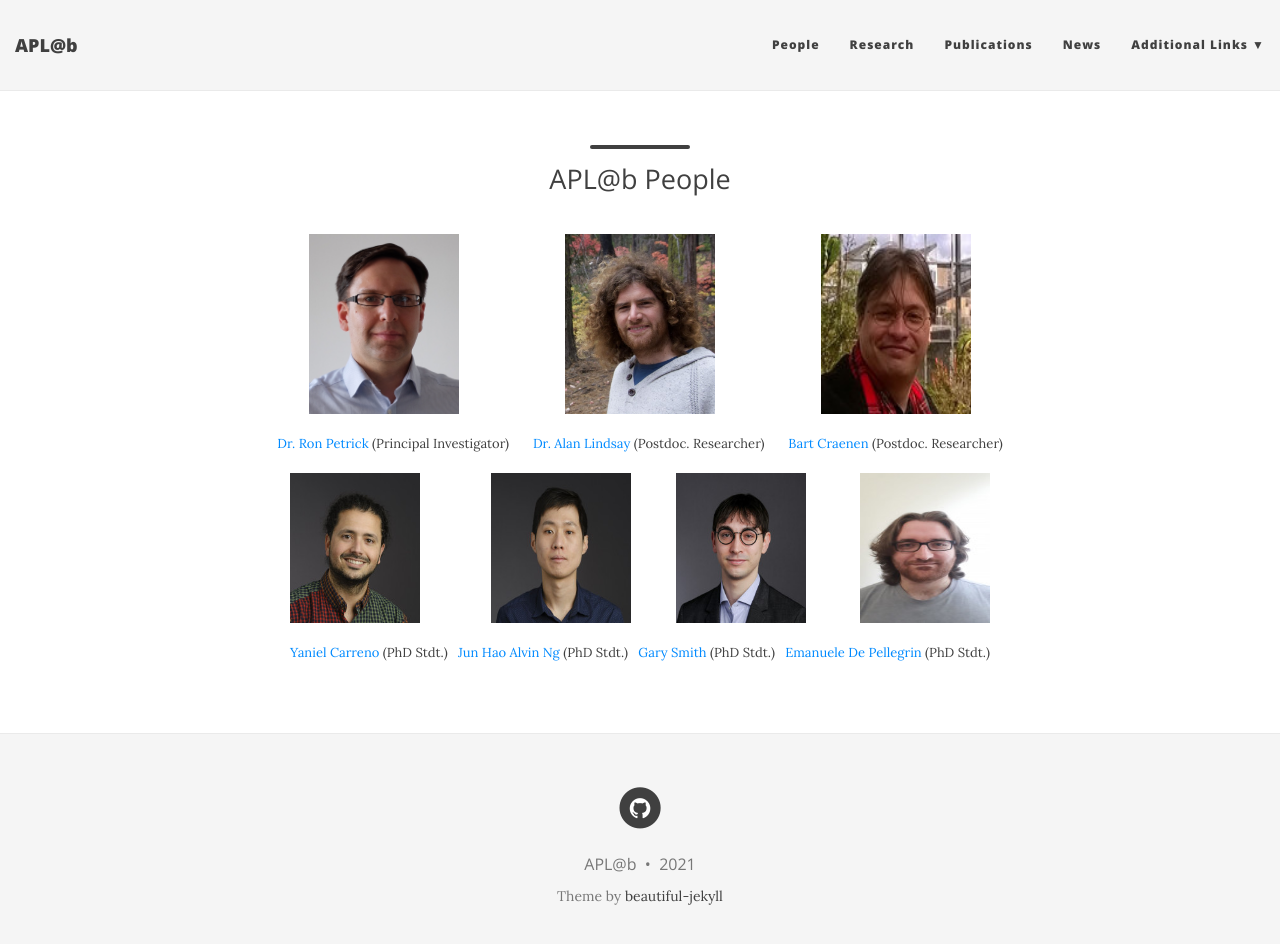
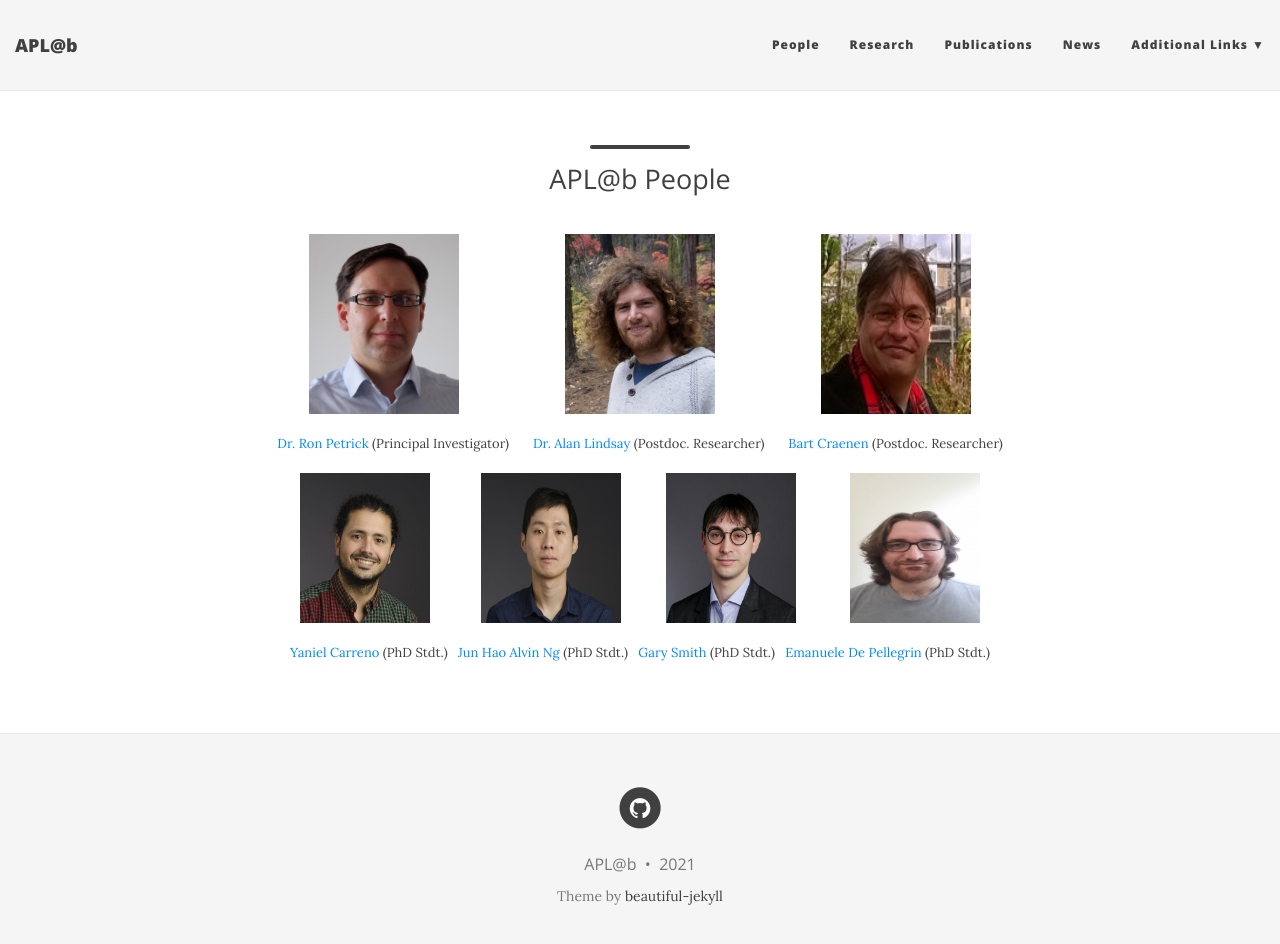
Before and after one commit to aplab2020/aplab2020.github.io, a Jekyll site: the page built from people.md, in a window 1280 px wide and 957 px high. Shown: the top 944 px of the window. Built offline with Jekyll 4.4.1, drawn with Linux system fonts in a browser that asks for light colours; nearby versions of some CDN libraries.

Commit message:
Update people.md

```diff
--- a/people.md
+++ b/people.md
@@ -18,7 +18,7 @@
 
 
 
-<p align="center"> <img src="/img/yaniel.jpg" align="center" width="130" height="150">  &nbsp;  &nbsp; &nbsp; &nbsp;  &nbsp; &nbsp;  &nbsp; &nbsp; &nbsp; &nbsp; <img src="/img/alvin.jpg" align="center" width="140" height="150">  &nbsp;  &nbsp; &nbsp; &nbsp;  &nbsp; &nbsp; <img src="/img/gary.jpg" align="center" width="130" height="150">  &nbsp;&nbsp;  &nbsp; &nbsp; &nbsp;  &nbsp; &nbsp;  &nbsp; <img src="/img/emanuelle.jpeg" align="center" width="130" height="150"></p>
+<p align="center"> <img src="/img/yaniel.jpg" align="center" width="130" height="150">  &nbsp;  &nbsp; &nbsp; &nbsp; &nbsp; &nbsp; &nbsp; <img src="/img/alvin.jpg" align="center" width="140" height="150">  &nbsp;  &nbsp; &nbsp; &nbsp;  &nbsp; &nbsp; <img src="/img/gary.jpg" align="center" width="130" height="150">  &nbsp;&nbsp;  &nbsp; &nbsp; &nbsp;  &nbsp; &nbsp;  &nbsp; <img src="/img/emanuelle.jpeg" align="center" width="130" height="150"></p>
 
  <p align="center"> <a href="https://www.edinburgh-robotics.org/students/yaniel-carreno" style="float:">Yaniel Carreno</a> (PhD Stdt.) &nbsp;
  <a href="https://www.edinburgh-robotics.org/students/jun-hao-alvin-ng" style="float: ;">Jun Hao Alvin Ng</a> (PhD Stdt.)  &nbsp;
```
